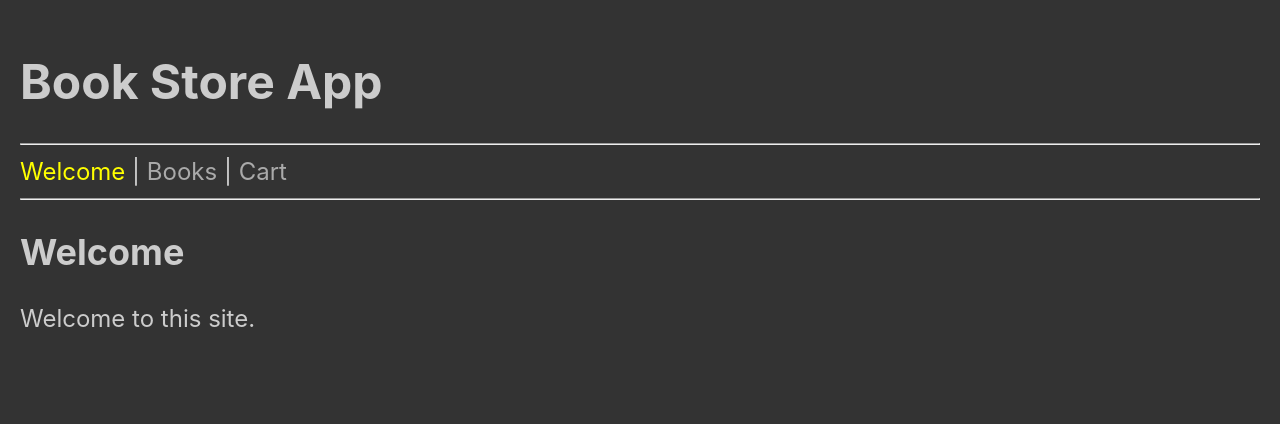
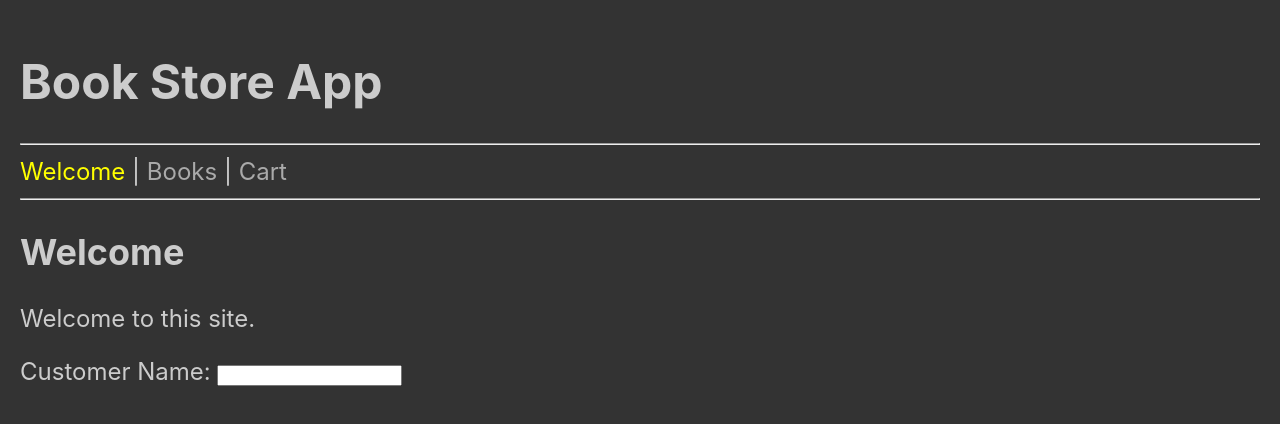
Before and after one commit to edwardtanguay/live-coding-d032-redux, a React (Vite) app: page /welcome in a window 1280 px wide. Shown: the top 424 px of the page. Built offline with nearby package versions, Linux system fonts and the light colour scheme.

Commit message:
customer name can be changed

```diff
--- a/src/features/cart/cartSlice.js
+++ b/src/features/cart/cartSlice.js
@@ -14,6 +14,9 @@ export const cartSlice = createSlice({
 		},
 		removeBook: (state) => {
 			state.books.pop();
+		},
+		changeCustomerName: (state, action) => {
+			state.customerName = action.payload;
 		}
 	}
 });
--- a/src/pages/PageWelcome.jsx
+++ b/src/pages/PageWelcome.jsx
@@ -1,8 +1,13 @@
+import { useDispatch, useSelector } from 'react-redux';
+
 export const PageWelcome = () => {
+	const dispatch = useDispatch();
+	const { customerName } = useSelector((state) => state.cart);
 	return (
 		<div className="page_welcome">
 			<h2>Welcome</h2>
 			<p>Welcome to this site.</p>
+			Customer Name: <input type="text" value={customerName} onChange={(e) => dispatch({type: 'cart/changeCustomerName', payload: e.target.value})} />
 		</div>
 	)
 }
```
